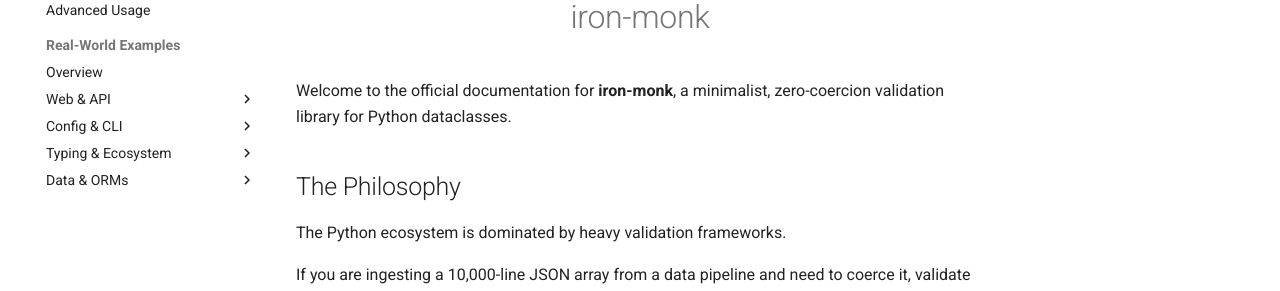
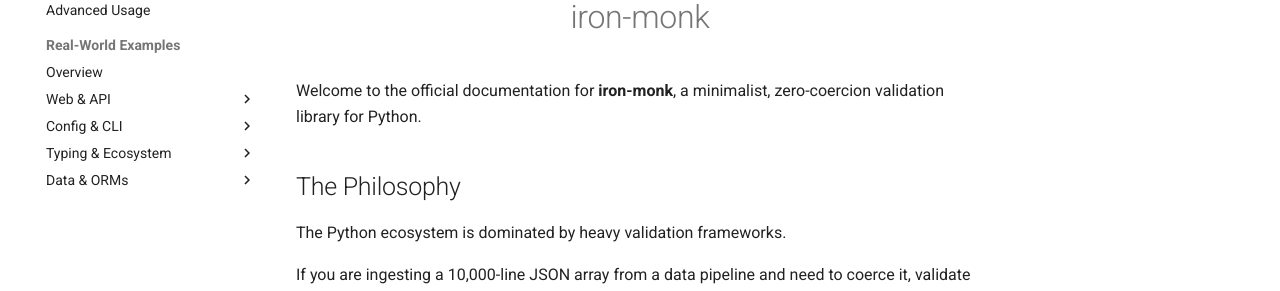
Before and after one commit to benesgarage/iron-monk, an MkDocs documentation site: the page built from docs/index.md, in a window 1280 px wide and 900 px high, scrolled down 323 px. Shown: the part 179-470 px from the top of the window. Built offline with MkDocs 1.6.1 and Material for MkDocs 9.7.7, drawn with Linux system fonts in a browser that asks for light colours; comment, search, counter and statistics services are not loaded.

```diff
--- a/docs/index.md
+++ b/docs/index.md
@@ -3,7 +3,7 @@
   <h1>iron-monk</h1>
 </div>
 
-Welcome to the official documentation for **iron-monk**, a minimalist, zero-coercion validation library for Python dataclasses.
+Welcome to the official documentation for **iron-monk**, a minimalist, zero-coercion validation library for Python.
 
 ## The Philosophy
 The Python ecosystem is dominated by heavy validation frameworks.
--- a/mkdocs.yml
+++ b/mkdocs.yml
@@ -1,5 +1,5 @@
 site_name: iron-monk
-site_description: A minimalist, strict validation library for Python dataclasses.
+site_description: A minimalist, zero-coercion validation library for Python.
 site_url: https://benesgarage.github.io/iron-monk/
 
 theme:
--- a/pyproject.toml
+++ b/pyproject.toml
@@ -5,7 +5,7 @@ build-backend = "setuptools.build_meta"
 [project]
 name = "iron-monk"
 version = "0.7.0"
-description = "A minimalist, strict validation library for Python dataclasses."
+description = "A minimalist, zero-coercion validation library for Python."
 readme = "README.md"
 authors = [
     {name = "Kai Benevento", email = "benesgarage.dev@gmail.com"}
@@ -26,7 +26,7 @@ classifiers = [
 ]
 
 [project.optional-dependencies]
-dev = ["pytest", "pytest-cov", "mypy", "ruff", "build", "mkdocs-material"]
+dev = ["pytest", "pytest-cov", "mypy", "ruff", "build", "mkdocs-material", "anyio"]
 
 [project.urls]
 Repository = "https://github.com/benesgarage/iron-monk"
```
Also changed, not shown: README.md (+1 -1 lines).
